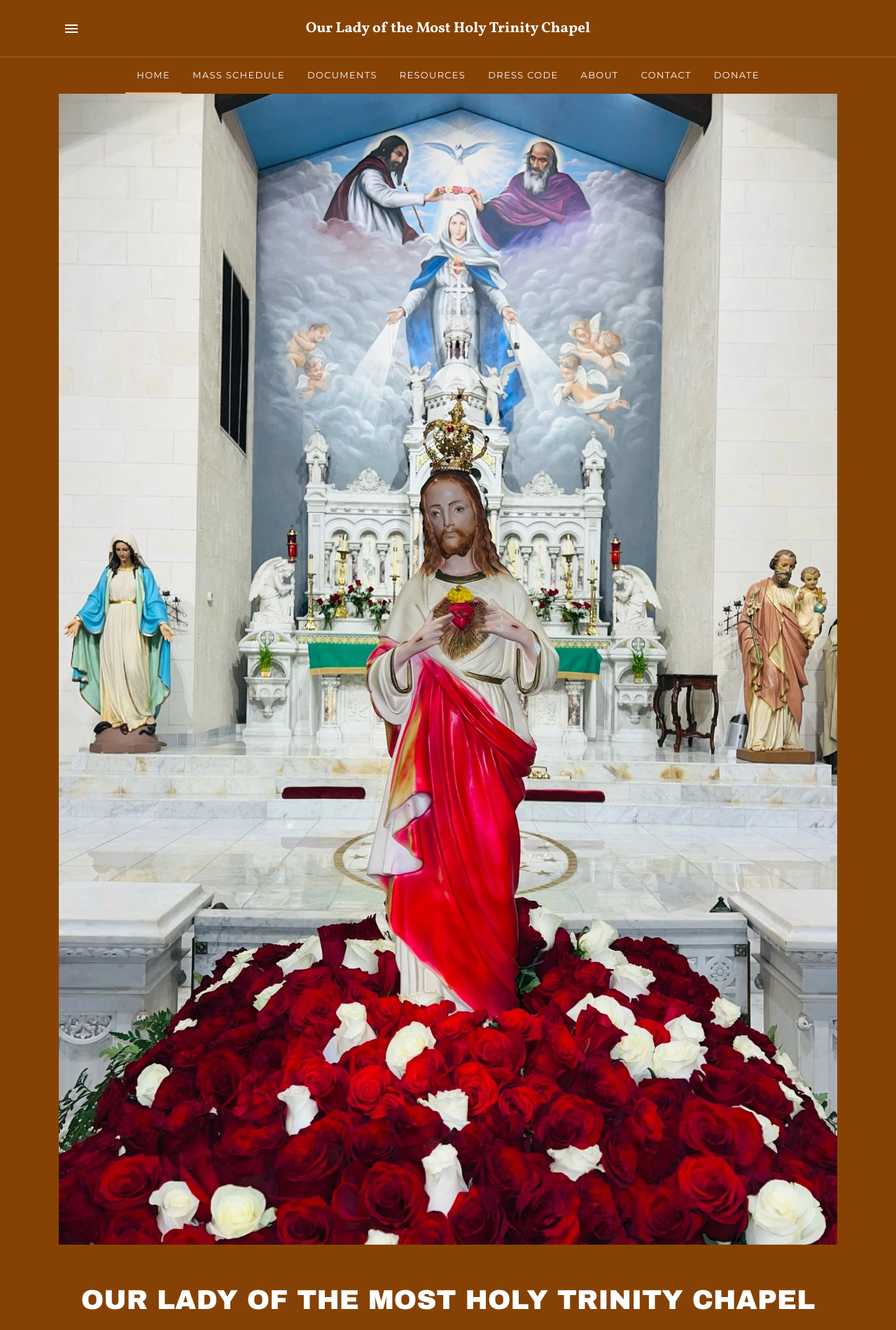
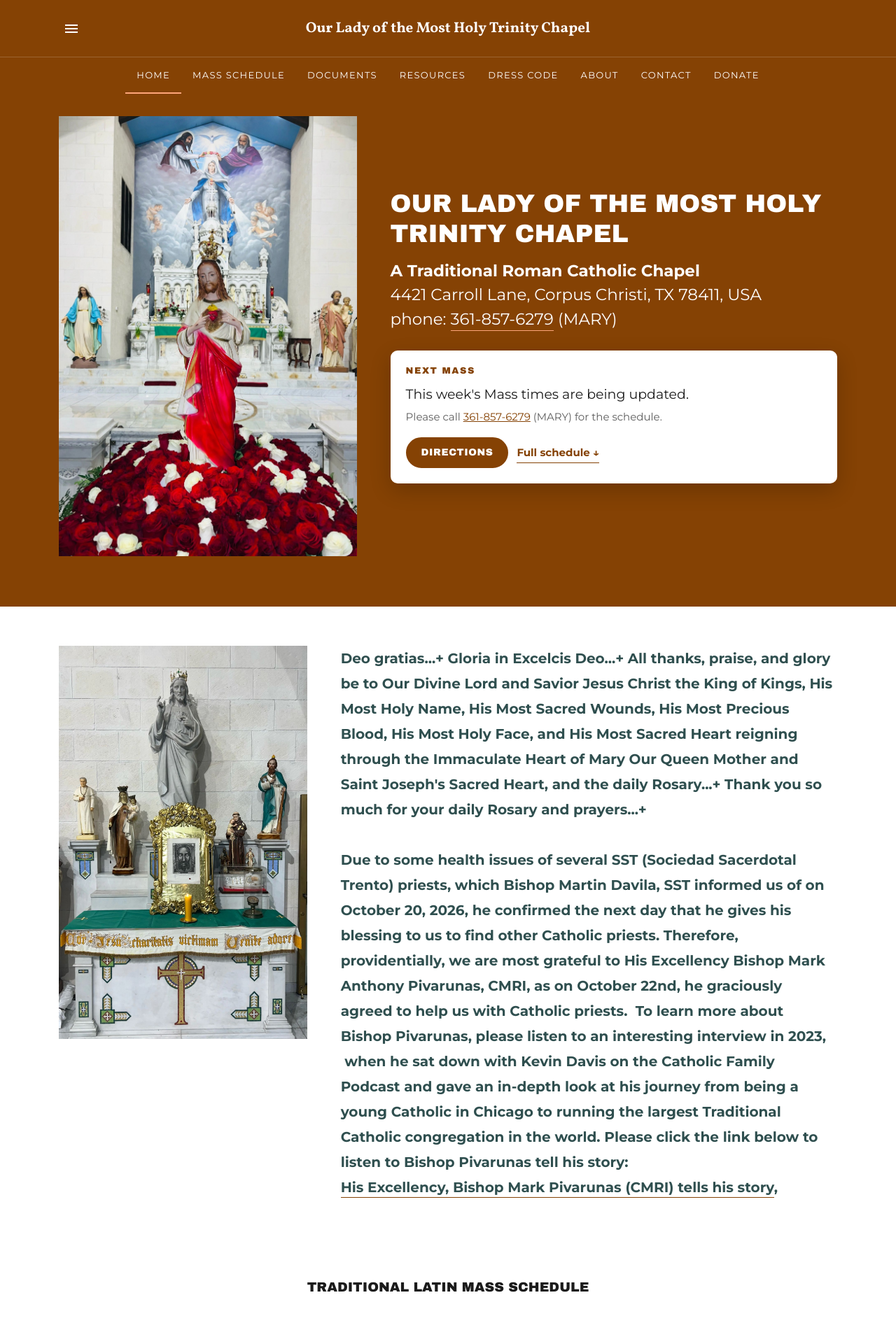
Before and after one commit to ourladymhtchurch/ourladymhtchurch.github.io, a Jekyll site: the page built from index.html, in a window 1280 px wide. Shown: the top 1901 px of the page at 70% size. Built offline with Jekyll 4.4.1, drawn with Linux system fonts in a browser that asks for light colours.

Commit message:
Show the next Mass at the top of the home page
Add a Next Mass card under the header that reads _data/schedule.yml and
shows the first Mass that hasn't ended yet, with directions, call and
full-schedule links. When every listed Mass is past it says the times
are being updated instead of showing old dates.

Place the altar photo beside the chapel name and the card from 768px
so the name, address and next Mass fit on the first screen. Set the
site time zone to America/Chicago so Mass times are read correctly.

```diff
--- a/_config.yml
+++ b/_config.yml
@@ -7,6 +7,8 @@ description: >-
   Our Lady of the Most Holy Trinity Chapel is a Traditional Roman Catholic
   Chapel in Corpus Christi, Texas, offering the Traditional Latin Mass.
 lang: en
+# The chapel's time zone. Mass dates and times in _data/schedule.yml are read in it.
+timezone: America/Chicago
 
 chapel:
   legal_name: Our Lady of the Most Holy Trinity Church
--- a/_includes/hero.html
+++ b/_includes/hero.html
@@ -1,5 +1,6 @@
 <section class="hero">
-  <div class="container">
+  <div class="container hero__grid">
+    {% include next-mass.html %}
     <img class="hero-image" src="{{ '/assets/img/hero.jpg' | relative_url }}" alt="The sanctuary of Our Lady of the Most Holy Trinity Chapel: the Sacred Heart statue surrounded by red and white roses before the high altar">
     <div class="hero-text">
       <h1 class="tagline">{{ site.title }}</h1>
--- /dev/null
+++ b/_includes/next-mass.html
@@ -0,0 +1,28 @@
+{%- comment -%}
+"Next Mass" card at the top of the home page. It reads the Masses in _data/schedule.yml.
+Each Mass gets a start time (its date + time, Central Time). The first Mass is shown
+before the page script runs. assets/js/main.js then shows the first Mass that has not
+ended yet, or a "being updated" message when every listed Mass is in the past.
+{%- endcomment -%}
+{%- assign masses = site.data.schedule.masses -%}
+{%- capture maps_url %}https://www.google.com/maps/search/?api=1&query={{ site.chapel.address | url_encode }}{% endcapture -%}
+<aside class="next-mass" aria-label="Next Mass" data-next-mass>
+  <p class="next-mass__eyebrow">Next Mass</p>
+  {%- for mass in masses %}
+  {%- assign starts = mass.date | append: " " | append: mass.time | date: "%Y-%m-%dT%H:%M:%S%:z" %}
+  <div class="next-mass__item" data-start="{{ starts }}"{% unless forloop.first %} hidden{% endunless %}>
+    <p class="next-mass__when"><span class="next-mass__date">{{ mass.date }}</span> <span class="next-mass__time">{{ mass.time }}</span></p>
+    {% if mass.feast %}<p class="next-mass__feast">{{ mass.feast }}</p>{% endif %}
+    {% if mass.confessions or mass.rosary %}<p class="next-mass__meta">{% if mass.confessions %}Confessions {{ mass.confessions }}{% endif %}{% if mass.confessions and mass.rosary %} &middot; {% endif %}{% if mass.rosary %}Rosary {{ mass.rosary }}{% endif %}</p>{% endif %}
+  </div>
+  {%- endfor %}
+  <div class="next-mass__item" data-next-mass-none{% if masses.size > 0 %} hidden{% endif %}>
+    <p class="next-mass__when">This week's Mass times are being updated.</p>
+    <p class="next-mass__meta">Please call <a href="{{ site.chapel.phone_link }}">{{ site.chapel.phone }}</a> {{ site.chapel.phone_note }} for the schedule.</p>
+  </div>
+  <div class="next-mass__actions">
+    <a class="next-mass__button" href="{{ maps_url }}" target="_blank" rel="noopener">Directions</a>
+    <a class="next-mass__button next-mass__button--outline next-mass__call" href="{{ site.chapel.phone_link }}">Call</a>
+    <a class="next-mass__link" href="#mass-schedule">Full schedule</a>
+  </div>
+</aside>
--- a/_sass/olmht/_hero.scss
+++ b/_sass/olmht/_hero.scss
@@ -1,14 +1,69 @@
+/* Home page hero: "Next Mass" card, altar photo, chapel name and address.
+   Phones stack them card → photo → name. From 768px the photo sits on the left and
+   the name and card on the right, so all of it is visible without scrolling. */
 .hero { background: var(--brown); color: #fff; text-align: center; }
-.hero .container { padding-bottom: 104px; }
-.hero-image { width: 100%; }
-.hero-text { padding-top: 24px; }
+.hero .container { padding-top: 16px; padding-bottom: 80px; }
+.hero__grid { display: grid; grid-template-areas: "next" "image" "text"; }
+.next-mass  { grid-area: next; margin-bottom: 20px; }
+.hero-image { grid-area: image; width: 100%; }
+.hero-text  { grid-area: text; padding-top: 24px; }
 .tagline {
   font-family: var(--font-display); text-transform: uppercase;
   color: #fff; font-size: 28px; line-height: 1.2;
 }
-.subtagline { font-size: 28px; line-height: 1.5; max-width: 750px; margin: 24px auto 0; overflow-wrap: anywhere; }
+.subtagline { font-size: 24px; line-height: 1.5; max-width: 750px; margin: 20px auto 0; overflow-wrap: anywhere; }
 .subtagline a { color: inherit; text-decoration: none; border-bottom: 1px solid var(--peach); padding-bottom: 2px; }
-@media (min-width: 768px)  { .tagline { font-size: 33px; } .subtagline { font-size: 30px; } }
-@media (min-width: 1024px) { .hero-text { padding-top: 56px; } }
-@media (min-width: 1280px) { .tagline { font-size: 39px; } .subtagline { font-size: 32px; } }
-@media (min-width: 1920px) { .tagline { font-size: 42px; } .subtagline { font-size: 36px; } }
+
+@media (min-width: 768px) {
+  .hero { text-align: left; }
+  .hero .container { padding-top: 32px; padding-bottom: 72px; }
+  .hero__grid {
+    grid-template-columns: minmax(0, 2fr) minmax(0, 3fr);
+    grid-template-rows: 1fr auto auto 1fr;
+    grid-template-areas: "image ." "image text" "image next" "image .";
+    column-gap: 48px;
+  }
+  .hero-text { padding-top: 0; }
+  .next-mass { margin: 28px 0 0; }
+  .next-mass .next-mass__call { display: none; }   /* the phone number is shown just above */
+  .tagline { font-size: 26px; }
+  .subtagline { font-size: 19px; margin: 14px 0 0; max-width: none; }
+}
+@media (min-width: 1024px) { .tagline { font-size: 31px; } .subtagline { font-size: 21px; } }
+@media (min-width: 1280px) { .tagline { font-size: 36px; } .subtagline { font-size: 23px; } }
+@media (min-width: 1920px) { .tagline { font-size: 40px; } .subtagline { font-size: 25px; } }
+
+/* Next Mass card */
+.next-mass {
+  background: #fff; color: var(--ink); text-align: left;
+  border-radius: 10px; padding: 18px 22px 22px;
+  box-shadow: 0 10px 30px rgba(0, 0, 0, .2);
+}
+.next-mass__eyebrow {
+  font-family: var(--font-display); text-transform: uppercase;
+  font-size: 13px; letter-spacing: .12em; color: var(--brown); margin-bottom: 8px;
+}
+.next-mass__when { font-size: 19px; line-height: 1.35; color: var(--ink); }
+.next-mass__date { display: block; font-family: var(--font-display); font-size: 18px; }
+.next-mass__time { display: block; font-size: 30px; font-weight: 700; line-height: 1.2; color: var(--brown); margin-top: 2px; }
+.next-mass__feast { font-size: 17px; line-height: 1.4; color: var(--slate); margin-top: 6px; }
+.next-mass__meta { font-size: 15px; color: var(--gray); margin-top: 6px; }
+.next-mass__meta a { color: var(--brown); }
+.next-mass__actions { display: flex; flex-wrap: wrap; align-items: center; gap: 10px 12px; margin-top: 16px; }
+.next-mass__button {
+  display: inline-flex; align-items: center; justify-content: center;
+  min-height: 44px; padding: 8px 20px; border: 2px solid var(--brown); border-radius: 44px;
+  background: var(--brown); color: #fff;
+  font-family: var(--font-display); font-size: 14px; letter-spacing: .04em; text-transform: uppercase;
+  text-decoration: none; line-height: 1.2;
+}
+.next-mass__button:hover { background: var(--brown-hover); border-color: var(--brown-hover); color: #fff; }
+.next-mass__button--outline { background: transparent; color: var(--brown); }
+.next-mass__button--outline:hover { background: var(--brown); border-color: var(--brown); }
+.next-mass__link {
+  color: var(--brown); font-size: 15px; font-weight: 700;
+  text-decoration: none; border-bottom: 1px solid currentColor; padding-bottom: 1px;
+}
+.next-mass__link::after { content: " \2193"; }
+.next-mass__link:hover { color: var(--brown-hover); }
+.next-mass a:focus-visible { outline: 3px solid var(--brown); outline-offset: 3px; }
--- a/assets/js/main.js
+++ b/assets/js/main.js
@@ -66,4 +66,21 @@
       form.reset();
     });
   }
+
+  /* Next Mass card (home page): show the first Mass in _data/schedule.yml that has not
+     ended yet (counted as one hour after it starts). If every listed Mass is past, show
+     the "being updated" message instead. A Mass whose date could not be read is shown. */
+  var nextMass = document.querySelector('[data-next-mass]');
+  if (nextMass) {
+    var items = nextMass.querySelectorAll('[data-start]');
+    var cutoff = Date.now() - 60 * 60 * 1000;
+    var shown = null;
+    for (var i = 0; i < items.length && !shown; i++) {
+      var start = Date.parse(items[i].getAttribute('data-start'));
+      if (isNaN(start) || start > cutoff) shown = items[i];
+    }
+    Array.prototype.forEach.call(items, function (el) { el.hidden = el !== shown; });
+    var none = nextMass.querySelector('[data-next-mass-none]');
+    if (none) none.hidden = !!shown;
+  }
 })();
```
Also changed, not shown: README.md.
